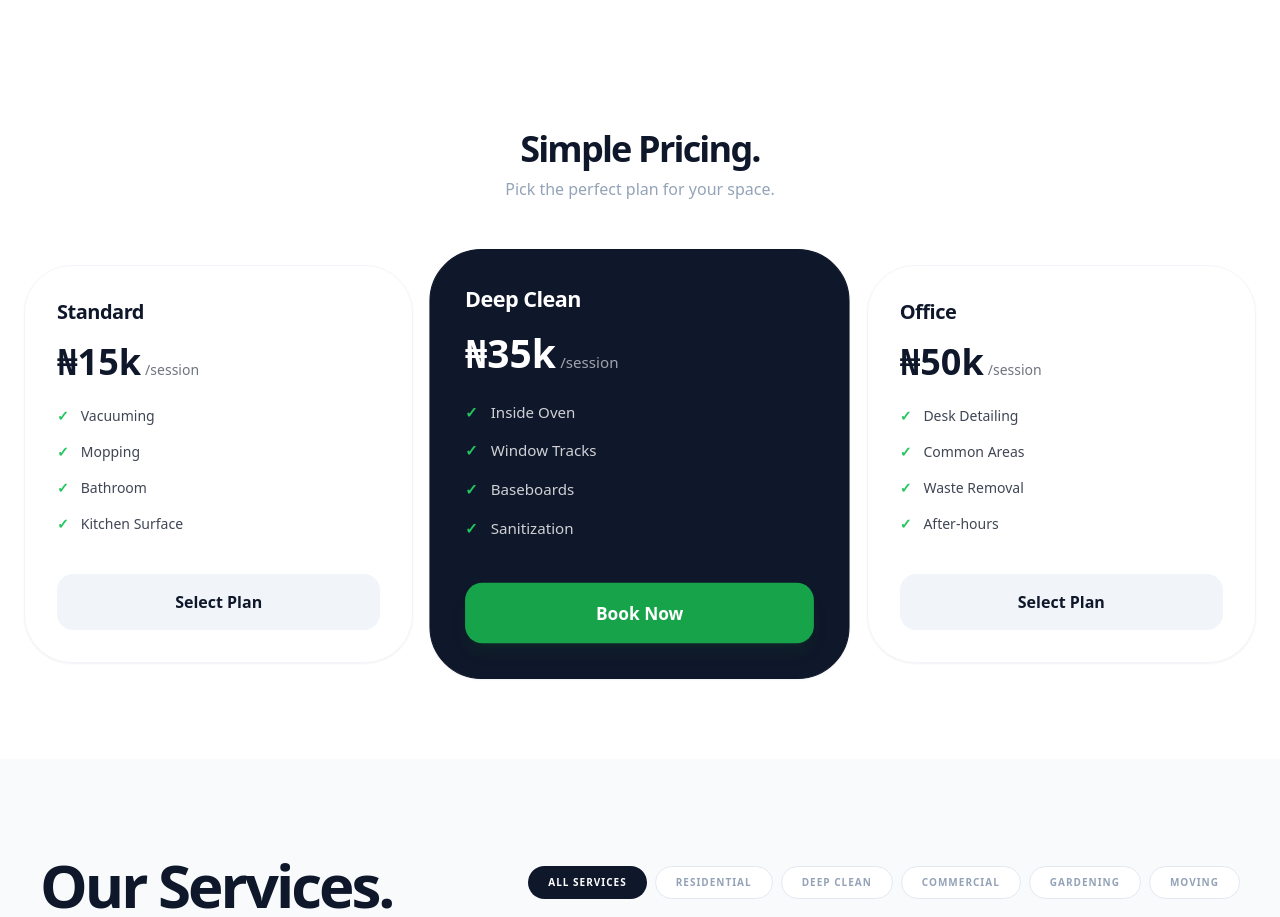
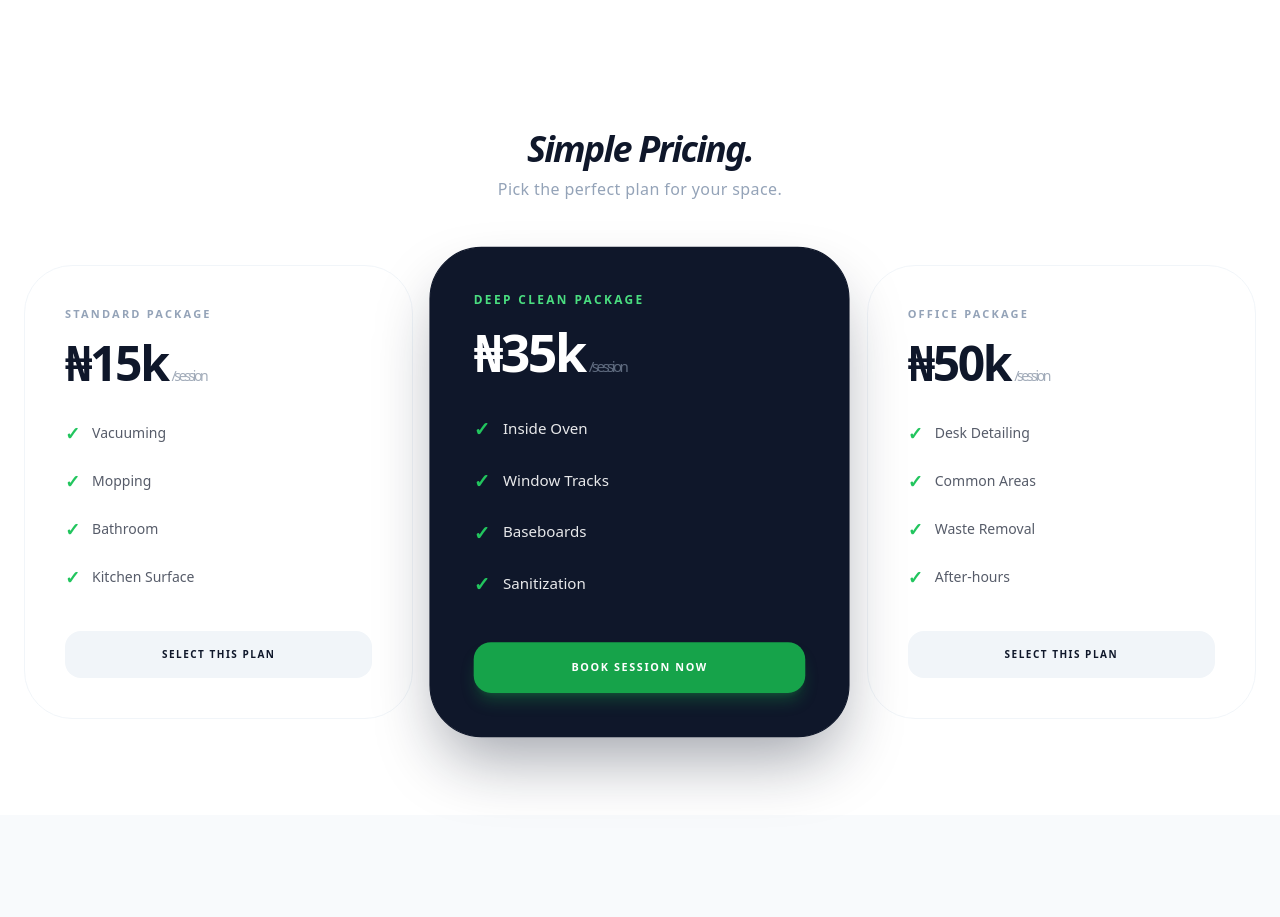
Before and after one commit to realtee01/Nextclean, a React (Vite) app: page / in a window 1280 px wide. Shown: the part 2200-3117 px from the top of the page. Built offline with nearby package versions, Linux system fonts and the light colour scheme.

Commit message:
Update Pricing.jsx

```diff
--- a/src/components/Pricing.jsx
+++ b/src/components/Pricing.jsx
@@ -2,7 +2,6 @@ import React, { useState } from 'react';
 import { motion } from 'framer-motion';
 
 const Pricing = ({ onBookClick }) => {
-  // Set "Deep Clean" as the default selected plan
   const [selectedPlan, setSelectedPlan] = useState("Deep Clean");
 
   const plans = [
@@ -14,8 +13,8 @@ const Pricing = ({ onBookClick }) => {
   return (
     <section className="max-w-7xl mx-auto px-6 py-24 bg-white">
       <div className="text-center mb-16">
-        <h2 className="text-4xl font-black tracking-tighter text-slate-900">Simple Pricing.</h2>
-        <p className="text-slate-400 mt-2">Pick the perfect plan for your space.</p>
+        <h2 className="text-4xl font-black tracking-tighter text-slate-900 italic">Simple Pricing.</h2>
+        <p className="text-slate-400 mt-2 font-medium tracking-wide">Pick the perfect plan for your space.</p>
       </div>
 
       <div className="grid md:grid-cols-3 gap-8 items-center">
@@ -27,55 +26,64 @@ const Pricing = ({ onBookClick }) => {
               key={i}
               layout
               onClick={() => setSelectedPlan(plan.name)}
-              // --- HOVER & SELECTED LOGIC ---
+              // --- ELITE PHYSICS: FLIPS COLOR ON HOVER & SELECTED ---
               whileHover={{
                 scale: 1.05,
-                backgroundColor: "#0f172a", // slate-900
+                y: -12,
+                backgroundColor: "#0f172a", // Slate-900
                 color: "#ffffff",
-                transition: { type: "spring", stiffness: 400, damping: 10 }
+                boxShadow: "0 25px 50px -12px rgba(15, 23, 42, 0.3)",
+                transition: { type: "spring", stiffness: 400, damping: 15 }
               }}
               animate={{
                 scale: isSelected ? 1.08 : 1,
                 backgroundColor: isSelected ? "#0f172a" : "#ffffff",
                 color: isSelected ? "#ffffff" : "#0f172a",
+                boxShadow: isSelected
+                  ? "0 30px 60px -12px rgba(15, 23, 42, 0.4)"
+                  : "0 0px 0px 0px rgba(0,0,0,0)",
                 zIndex: isSelected ? 10 : 1
               }}
-              transition={{ type: "spring", stiffness: 300, damping: 20 }}
-              className={`p-8 rounded-[3rem] border cursor-pointer group shadow-sm ${
-                isSelected ? "border-slate-900 shadow-2xl" : "border-slate-100"
+              transition={{ type: "spring", stiffness: 300, damping: 22 }}
+              className={`p-8 md:p-10 rounded-[3rem] border cursor-pointer group transition-colors duration-300 ${
+                isSelected ? "border-slate-900" : "border-slate-100"
               }`}
             >
-              <h3 className="text-xl font-bold mb-4 tracking-tight">
-                {plan.name}
+              <h3 className={`text-[11px] font-black uppercase tracking-[0.2em] mb-4 ${isSelected ? "text-green-400" : "text-slate-400"}`}>
+                {plan.name} Package
               </h3>
 
-              <div className="text-4xl font-black mb-6 flex items-baseline gap-1">
+              <div className="text-5xl font-black mb-8 flex items-baseline gap-1 tracking-tighter">
                 ₦{plan.price}
-                <span className="text-sm font-normal opacity-60">/session</span>
+                <span className={`text-sm font-normal opacity-60 ${isSelected ? "text-slate-400" : "text-slate-500"}`}>
+                  /session
+                </span>
               </div>
 
-              <ul className="space-y-4 mb-10">
+              <ul className="space-y-5 mb-10">
                 {plan.features.map(f => (
-                  <li key={f} className="text-sm flex items-center gap-3">
-                    <span className="text-green-500 font-bold">✓</span>
-                    <span className="opacity-80">{f}</span>
+                  <li key={f} className="text-sm flex items-center gap-3 font-medium">
+                    <span className="text-green-500 font-bold text-lg">✓</span>
+                    <span className={isSelected ? "opacity-90" : "opacity-70"}>{f}</span>
                   </li>
                 ))}
               </ul>
 
-              <button
+              <motion.button
                 onClick={(e) => {
                   e.stopPropagation();
                   onBookClick();
                 }}
-                className={`w-full py-4 rounded-2xl font-bold transition-all duration-300 ${
+                whileHover={{ scale: 1.02 }}
+                whileTap={{ scale: 0.98 }}
+                className={`w-full py-4 rounded-2xl font-black text-[10px] uppercase tracking-[0.15em] transition-all duration-300 ${
                   isSelected
-                  ? "bg-green-600 text-white shadow-lg shadow-green-900/20"
+                  ? "bg-green-600 text-white shadow-lg shadow-green-600/30"
                   : "bg-slate-100 text-slate-900 group-hover:bg-green-600 group-hover:text-white"
                 }`}
               >
-                {isSelected ? "Book Now" : "Select Plan"}
-              </button>
+                {isSelected ? "Book Session Now" : "Select This Plan"}
+              </motion.button>
             </motion.div>
           );
         })}
```
